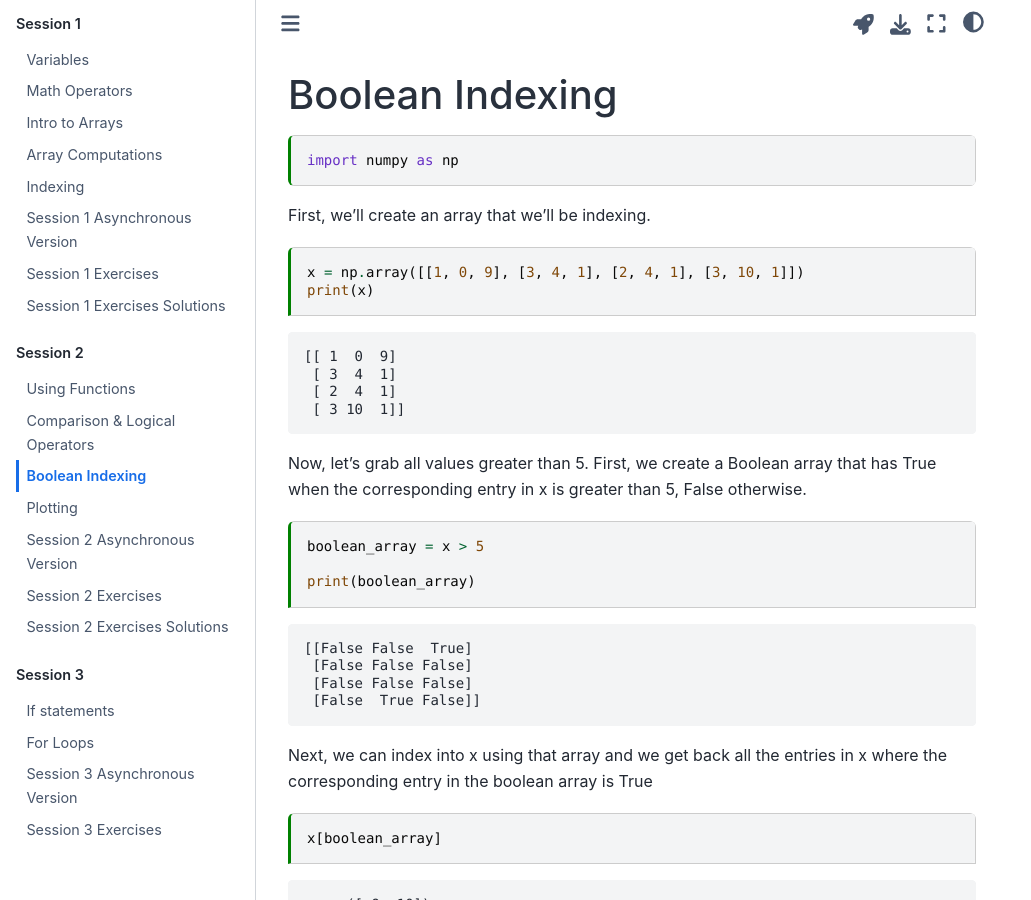
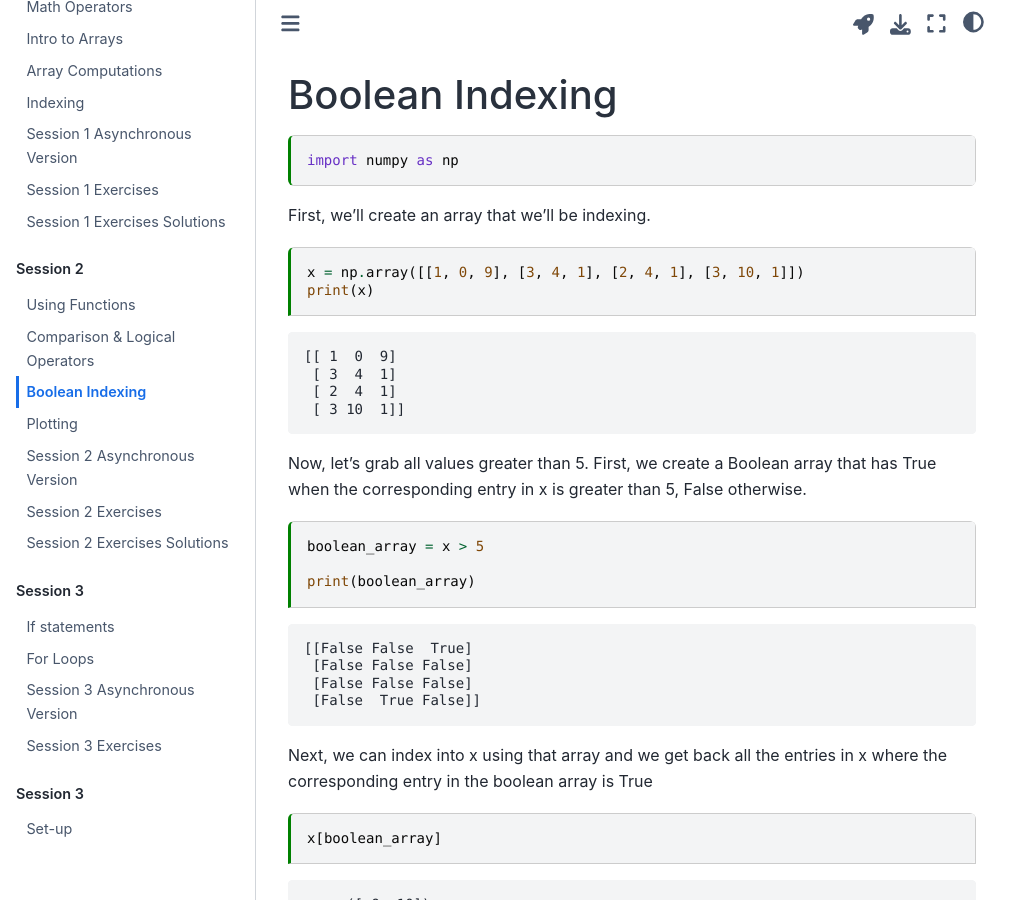
Before and after one commit to ebatty/CodingBootcamp, a Jupyter Book: the page built from content/BooleanIndexing.ipynb, in a window 1280 px wide and 900 px high. Shown: the whole window, without its empty margins (0-1031 px from the left). Built offline with Jupyter Book 1.0.4 settings and Sphinx 7.4.7 and the Sphinx Book theme 1.1.4, drawn with Linux system fonts in a browser that asks for light colours; some of the changed lines change nothing that is shown.

Commit message:
Update _toc.yml

```diff
--- a/_toc.yml
+++ b/_toc.yml
@@ -26,3 +26,6 @@ parts:
     - file: content/ForLoops.ipynb
     - file: content/Session3_Asynchronous.ipynb
     - file: content/Session3_Exercises.ipynb
+  - caption: Session 3
+    chapters:
+    - file: content/Session4_Framework.ipynb
```
